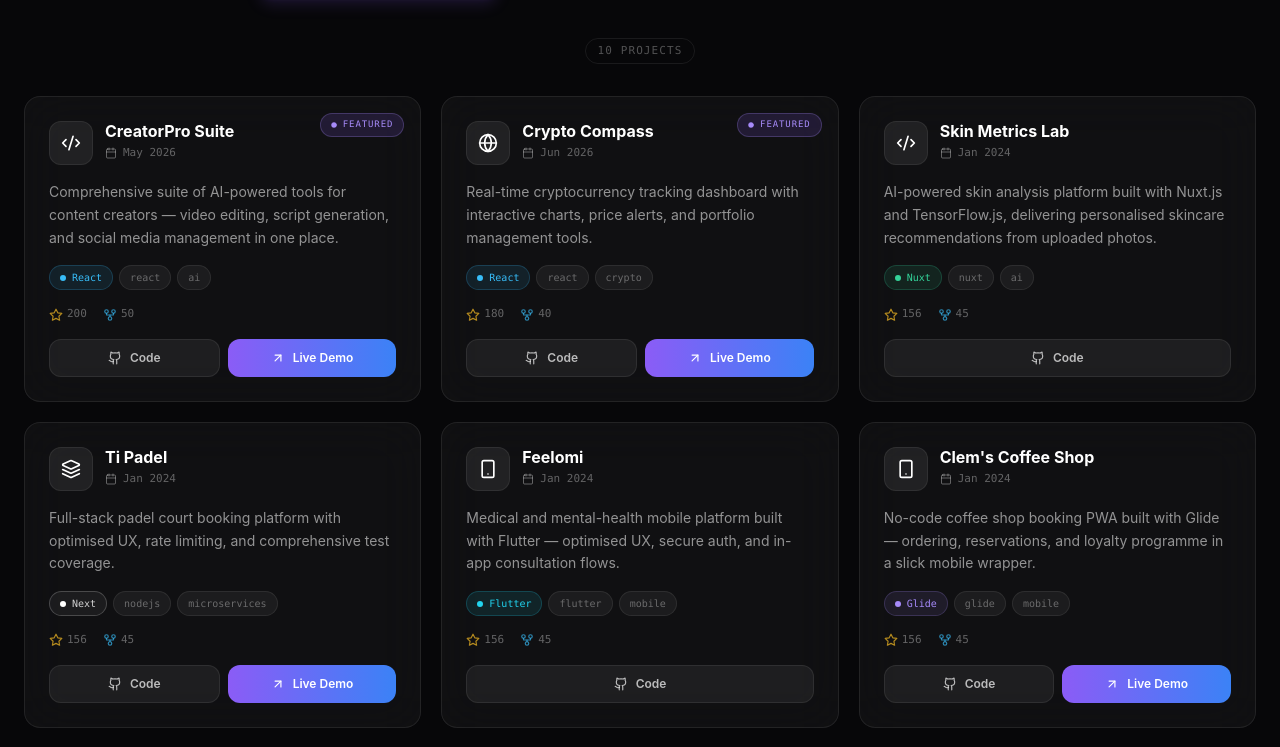
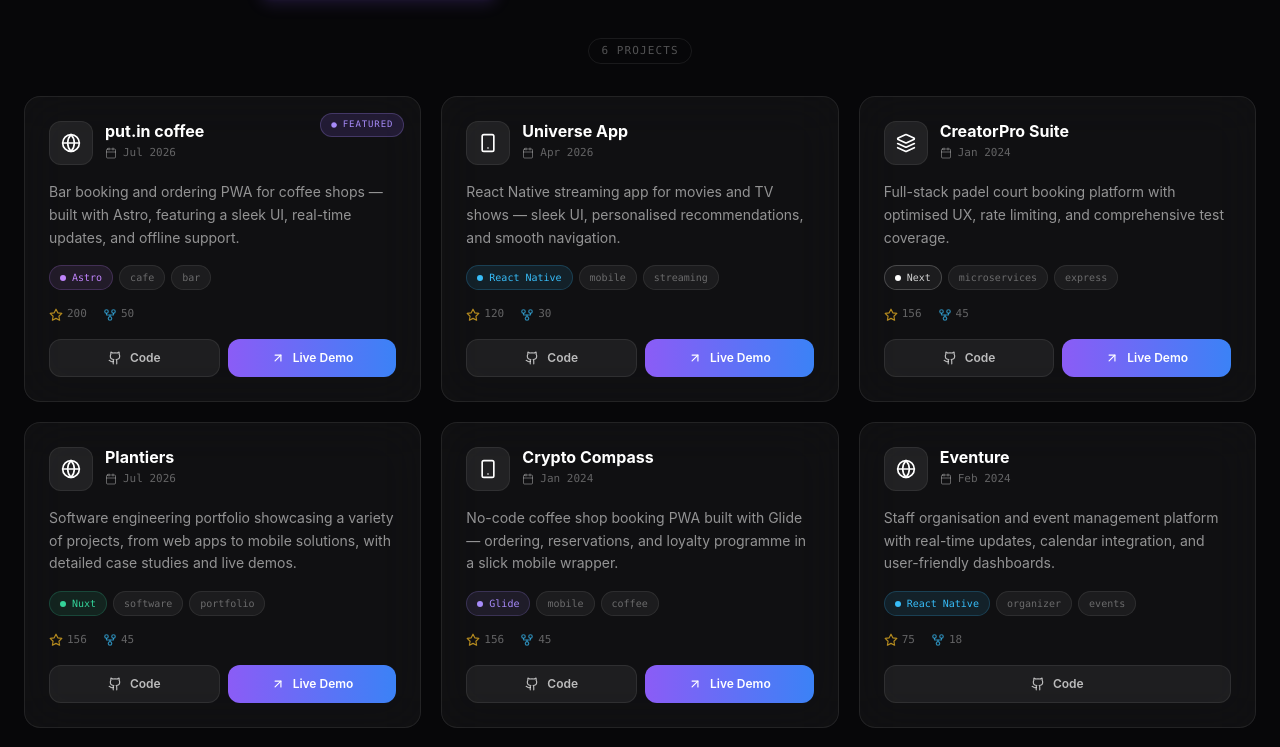
Before and after one commit to noeplantier/PortfolioDev, a React (Vite) app: page / in a window 1280 px wide. Shown: the part 1587-2334 px from the top of the page. Built offline with nearby package versions, Linux system fonts and the light colour scheme.

Commit message:
Portfolio Updating Done

```diff
--- a/src/components/Hero.tsx
+++ b/src/components/Hero.tsx
@@ -432,7 +432,7 @@ export default function Hero() {
       label: 'FULL STACK',
       title: 'End-to-End Engineering',
       description: 'From schema design to production deployment. Zero handoff friction.',
-      metric: '40+',
+      metric: '50+',
       metricLabel: 'shipped projects',
       color: 'from-violet-600/10 to-transparent',
       accentColor: 'text-violet-400',
@@ -639,7 +639,7 @@ export default function Hero() {
               >
                 {[
                   { value: '5+', label: 'Years', icon: <Code2 className="w-3.5 h-3.5" /> },
-                  { value: '40+', label: 'Projects', icon: <Layers className="w-3.5 h-3.5" /> },
+                  { value: '50+', label: 'Projects', icon: <Layers className="w-3.5 h-3.5" /> },
                   { value: '100%', label: 'Satisfaction', icon: <Target className="w-3.5 h-3.5" /> },
                 ].map((m) => (
                   <motion.div
--- a/src/components/Projects.tsx
+++ b/src/components/Projects.tsx
@@ -96,127 +96,83 @@ const Projects = () => {
 
   const mockRepositories: Repository[] = [
     {
-      id: 9,
+      id: 1,
+      name: 'put.in coffee',
+      description: 'Bar booking and ordering PWA for coffee shops — built with Astro, featuring a sleek UI, real-time updates, and offline support.',
+      html_url: 'https://github.com/noeplantier/put-in-coffee',
+      homepage: 'https://put-in-coffee.netlify.app',
+      stargazers_count: 200,
+      forks_count: 50,
+      language: 'Astro',
+      updated_at: '2026-07-06T12:12:39Z',
+      topics: ['cafe', 'bar', 'booking'],
+      featured: true,
+    },
+
+    {
+      id: 2,
+      name: 'Universe App',
+      description: 'React Native streaming app for movies and TV shows — sleek UI, personalised recommendations, and smooth navigation.',
+      html_url: 'https://github.com/noeplantier/universe-streaming-app',
+      homepage: 'https://universestreaming.netlify.app/',
+      stargazers_count: 120,
+      forks_count: 30,
+      language: 'React Native',
+      updated_at: '2026-04-21T18:00:00Z',
+      topics: ['mobile', 'streaming', 'movies'],
+    },
+
+    {
+      id: 3,
       name: 'CreatorPro Suite',
-      description: 'Comprehensive suite of AI-powered tools for content creators — video editing, script generation, and social media management in one place.',
+      description: 'Full-stack padel court booking platform with optimised UX, rate limiting, and comprehensive test coverage.',
       html_url: 'https://github.com/noeplantier/creator-studio-suite',
       homepage: 'https://creatorprosuite.netlify.app/',
-      stargazers_count: 200,
-      forks_count: 50,
-      language: 'React',
-      updated_at: '2026-05-10T12:00:00Z',
-      topics: ['react', 'ai', 'content-creation', 'video-editing'],
-      featured: true,
-    },
-    {
-      id: 10,
-      name: 'Crypto Compass',
-      description: 'Real-time cryptocurrency tracking dashboard with interactive charts, price alerts, and portfolio management tools.',
-      html_url: 'https://github.com/noeplantier/crypto-compass',
-      homepage: 'https://cryptocompass.netlify.app/',
-      stargazers_count: 180,
-      forks_count: 40,
-      language: 'React',
-      updated_at: '2026-06-15T14:30:00Z',
-      topics: ['react', 'crypto', 'dashboard', 'real-time'],
-      featured: true,
-    },
-    {
-      id: 4,
-      name: 'Skin Metrics Lab',
-      description: 'AI-powered skin analysis platform built with Nuxt.js and TensorFlow.js, delivering personalised skincare recommendations from uploaded photos.',
-      html_url: 'https://github.com/noeplantier/Skin-Metrics-Lab',
-      homepage: '',
-      stargazers_count: 156,
-      forks_count: 45,
-      language: 'Nuxt',
-      updated_at: '2024-01-08T09:15:00Z',
-      topics: ['nuxt', 'ai', 'skincare', 'health'],
-    },
-    {
-      id: 2,
-      name: 'Ti Padel',
-      description: 'Full-stack padel court booking platform with optimised UX, rate limiting, and comprehensive test coverage.',
-      html_url: 'https://github.com/noeplantier/Ti-Padel',
-      homepage: 'https://ti-padel.com',
       stargazers_count: 156,
       forks_count: 45,
       language: 'Next',
       updated_at: '2024-01-08T09:15:00Z',
-      topics: ['nodejs', 'microservices', 'express', 'react'],
+      topics: ['microservices', 'express', 'react'],
     },
+
     {
-      id: 0,
-      name: 'Feelomi',
-      description: 'Medical and mental-health mobile platform built with Flutter — optimised UX, secure auth, and in-app consultation flows.',
-      html_url: 'https://github.com/noeplantier/FEELOMI',
-      homepage: '',
+      id: 4,
+      name: 'Plantiers',
+      description: 'Software engineering portfolio showcasing a variety of projects, from web apps to mobile solutions, with detailed case studies and live demos.',
+      html_url: 'https://github.com/noeplantier/plantiers',
+      homepage: 'https://plantiers.com/',
       stargazers_count: 156,
       forks_count: 45,
-      language: 'Flutter',
-      updated_at: '2024-01-08T09:15:00Z',
-      topics: ['flutter', 'mobile', 'health', 'mental-health'],
+      language: 'Nuxt',
+      updated_at: '2026-07-08T09:15:00Z',
+      topics: ['software', 'portfolio', 'prices'],
     },
+
+
     {
-      id: 1,
-      name: "Clem's Coffee Shop",
+      id: 5,
+      name: "Crypto Compass",
       description: 'No-code coffee shop booking PWA built with Glide — ordering, reservations, and loyalty programme in a slick mobile wrapper.',
       html_url: 'https://clems-coffee-shop.glide.page/',
-      homepage: 'https://clems-coffee-shop.glide.page/',
+      homepage: 'https://crypto-compass-saas.netlify.app/',
       stargazers_count: 156,
       forks_count: 45,
       language: 'Glide',
       updated_at: '2024-01-08T09:15:00Z',
-      topics: ['glide', 'mobile', 'coffee', 'booking'],
+      topics: ['mobile', 'coffee', 'booking'],
     },
-    {
-      id: 8,
-      name: 'Universe App',
-      description: 'React Native streaming app for movies and TV shows — sleek UI, personalised recommendations, and smooth navigation.',
-      html_url: 'https://github.com/noeplantier/universe-streaming-app',
-      homepage: '',
-      stargazers_count: 120,
-      forks_count: 30,
-      language: 'React Native',
-      updated_at: '2026-04-21T18:00:00Z',
-      topics: ['react-native', 'mobile', 'streaming', 'movies'],
-    },
-    {
-      id: 3,
-      name: 'Plantiers',
-      description: 'Agency pricing and showcase platform — modular architecture, edge-optimised delivery, and real-time quote generation.',
-      html_url: 'https://github.com/noeplantier/plantiers',
-      homepage: 'https://plantiers.com',
-      stargazers_count: 156,
-      forks_count: 45,
-      language: 'Next',
-      updated_at: '2024-01-08T09:15:00Z',
-      topics: ['nodejs', 'microservices', 'express', 'react'],
-      featured: true,
-    },
-    {
-      id: 5,
-      name: 'StudioCall',
-      description: 'AI-assisted voice-over and voicemail recording studio for the web — record takes, manage scripts, share previews with clients in one click.',
-      html_url: 'https://github.com/hugoisidore/studiocall-front',
-      homepage: 'https://www.studiocall.fr/',
-      stargazers_count: 89,
-      forks_count: 21,
-      language: 'Embedded JavaScript',
-      updated_at: '2024-01-10T14:20:00Z',
-      topics: ['JavaScript', 'Voicemail', 'AI'],
-    },
+
     {
       id: 6,
-      name: 'Mots De Maître',
-      description: 'Daily motivational quotes mobile app — curated content, offline support, and beautiful typography-first design.',
-      html_url: 'https://github.com/noeplantier/Mots-de-ma-tre',
-      homepage: 'https://motsdemaitre.netlify.app/',
+      name: 'Eventure',
+      description: 'Staff organisation and event management platform with real-time updates, calendar integration, and user-friendly dashboards.',
+      html_url: 'https://github.com/noeplantier/eventure',
+      homepage: '',
       stargazers_count: 75,
       forks_count: 18,
-      language: 'Next',
+      language: 'React Native',
       updated_at: '2024-02-15T10:00:00Z',
-      topics: ['nextjs', 'nodejs', 'quotes', 'motivation'],
+      topics: ['organizer', 'events', 'staff'],
     },
   ];
 
```
